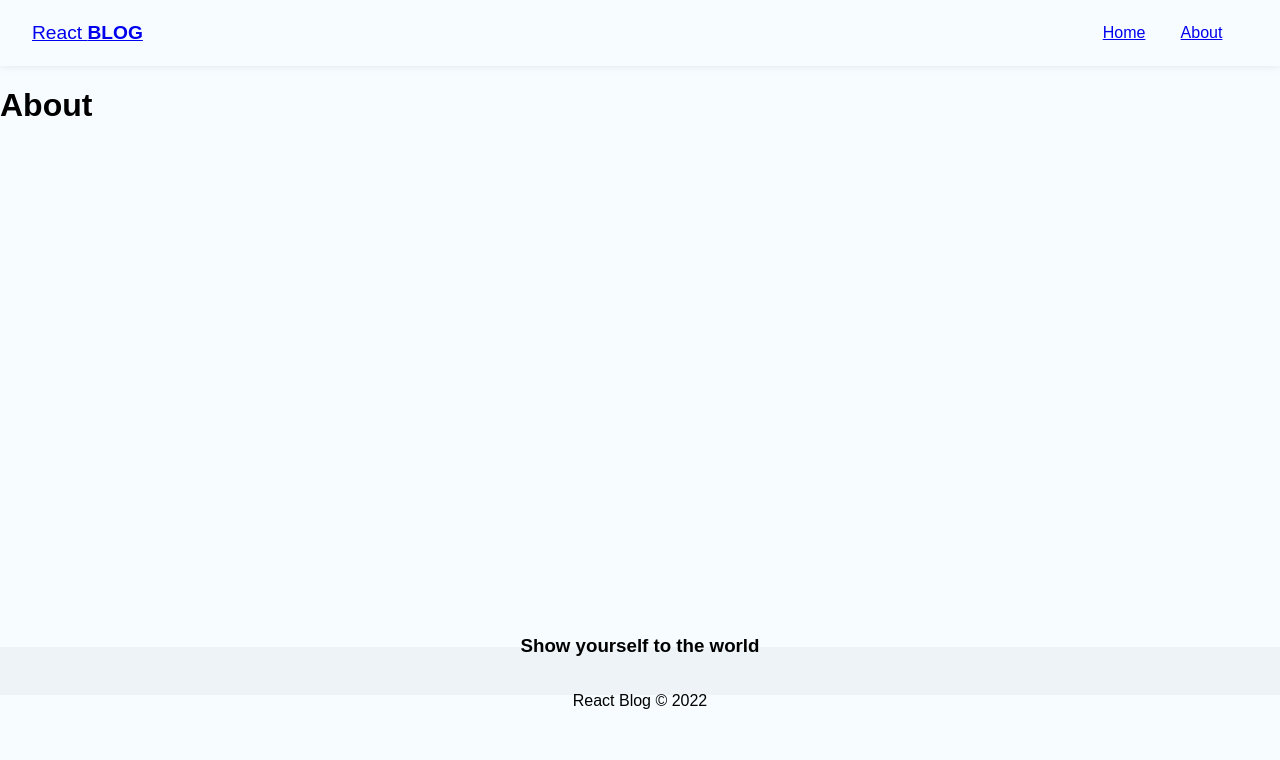
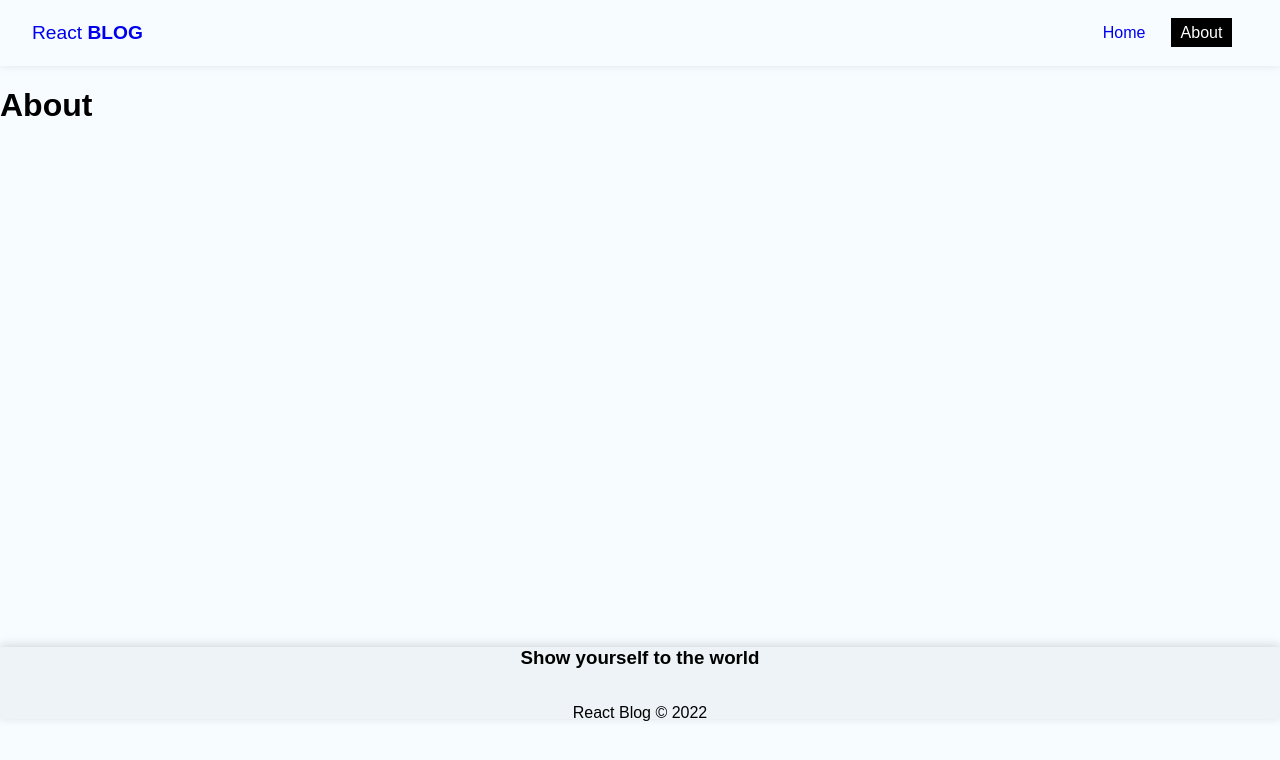
Before and after one commit to GustBitencourt/ReactBlog, a React (Vite) app: page /about in a window 1280 px wide. Shown: the top 760 px of the page. Built offline with nearby package versions, Linux system fonts and the light colour scheme.

Commit message:
estilo de link ativo no header

```diff
--- a/src/components/Footer/style.module.css
+++ b/src/components/Footer/style.module.css
@@ -1,8 +1,10 @@
 .footer {
-  height: 3rem;
+  height: 4.5rem;
   display: flex;
   flex-direction: column;
   align-items: center;
   justify-content: center;
   background-color: #edf3f6;
+  box-shadow: rgba(0, 0, 0, 0.15) 0px -2px 10px 0px;
+  margin: 0;
 }
--- a/src/components/Header/index.jsx
+++ b/src/components/Header/index.jsx
@@ -11,10 +11,10 @@ export const Header = () => {
 
             <ul className={styles.links_list}>
                 <li>
-                    <NavLink to="/">Home</NavLink>
+                    <NavLink to="/" className={({ isActive }) => (isActive ? styles.active : '')} >Home</NavLink>
                 </li>
                 <li>
-                    <NavLink to="/about">About</NavLink>
+                    <NavLink to="/about" className={({ isActive }) => (isActive ? styles.active : '')} >About</NavLink>
                 </li>
             </ul>
 
--- a/src/components/Header/style.module.css
+++ b/src/components/Header/style.module.css
@@ -8,6 +8,7 @@
 
 .brand {
   font-size: 1.2em;
+  text-decoration: none;
 }
 
 .brand span {
@@ -26,6 +27,7 @@
 
 .links_list li a {
   padding: 0.4em 0.6em;
+  text-decoration: none;
 }
 
 .active {
```
Also changed, not shown: src/index.css (line endings or trailing spaces).
